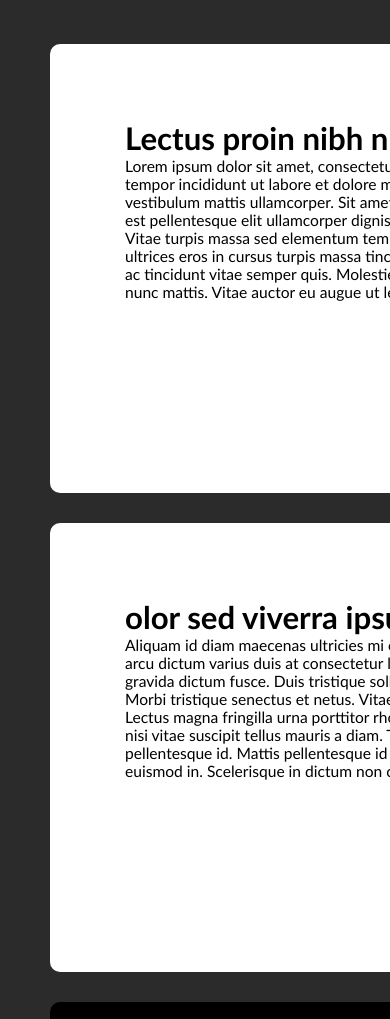
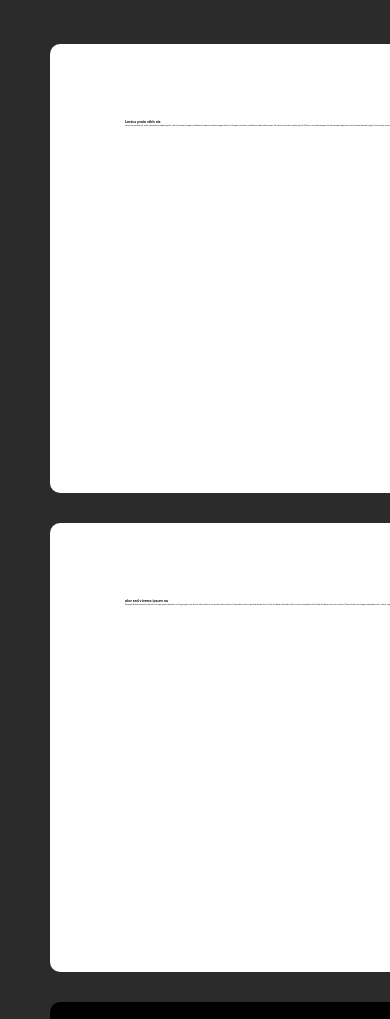
Before and after one commit to myWebsiteNow/myWebsiteNow.github.io, a plain HTML site: page index.html in a window 390 px wide. Shown: the part 781-1800 px from the top of the page. Drawn offline with Linux system fonts and the light colour scheme.

Commit message:
Update backup.css

```diff
--- a/backup.css
+++ b/backup.css
@@ -280,7 +280,7 @@ body {
 
     .body1 {
         border-radius: 10px;
-        font-size: 4vw;
+        font-size: 0.5vw;
         padding: 75px;
         background: white;
         grid-column: 2/3;
@@ -289,7 +289,7 @@ body {
 
     .body2 {
         border-radius: 10px;
-        font-size: 4vw;
+        font-size: 0.5vw;
         padding: 75px;
         background: white;
         grid-column: 2/3;
@@ -312,7 +312,7 @@ body {
 
     .body3 {
         border-radius: 10px;
-        font-size: 4vw;
+        font-size: 0.5vw;
         padding: 75px;
         background: white;
         grid-column: 2/3;
```
